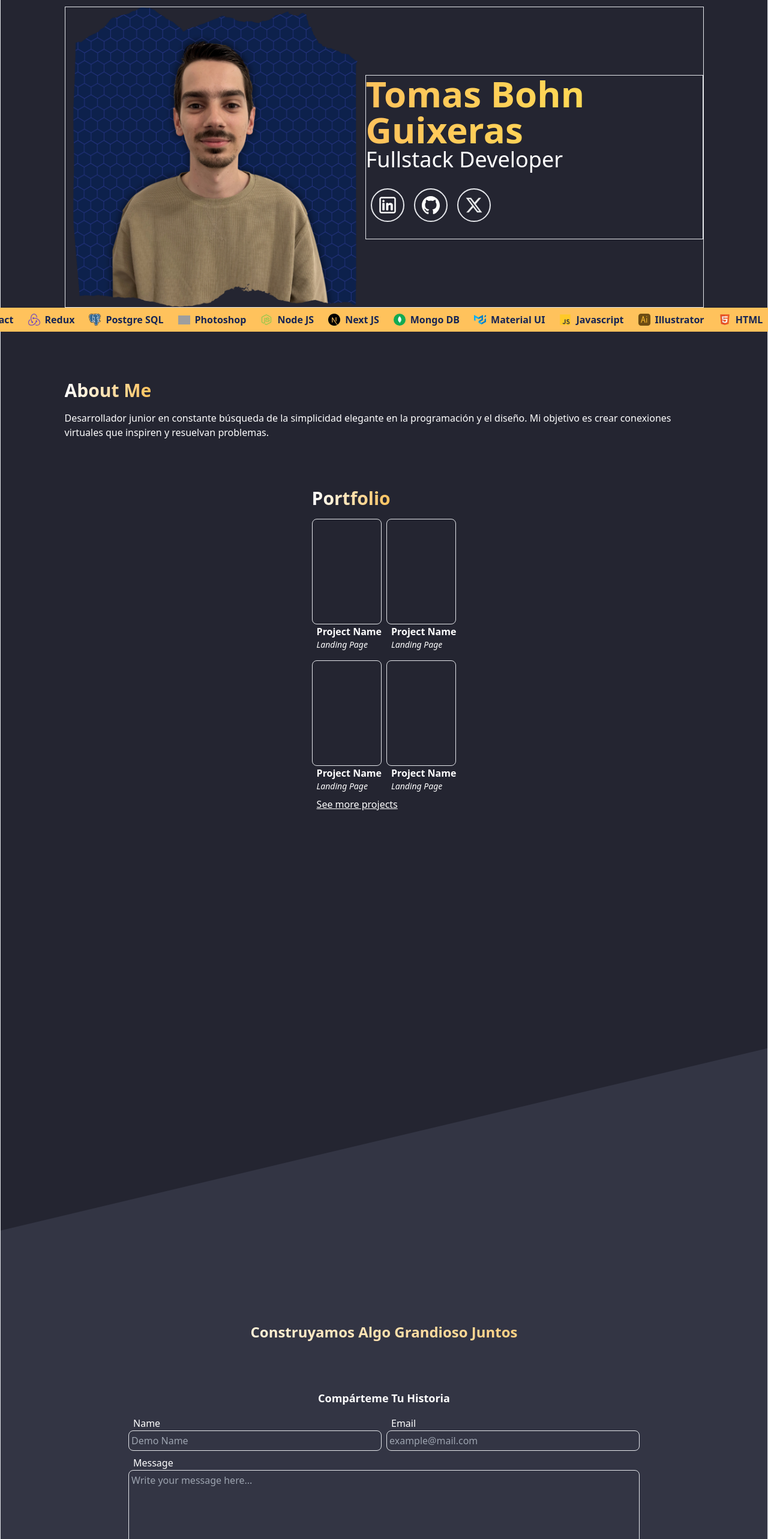
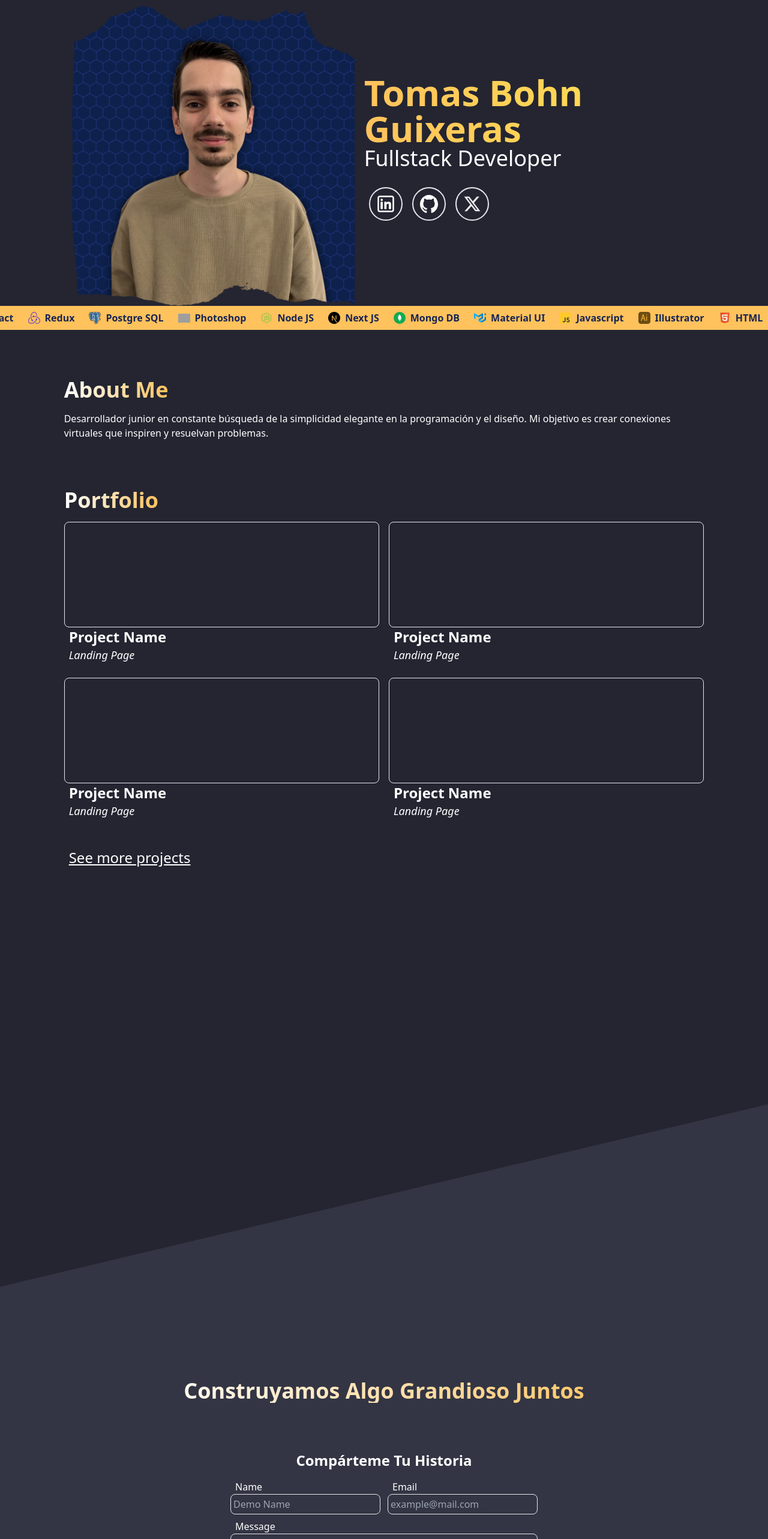
Before and after one commit to tomasguixeras/tomasguixeras-portfolio, a Next.js app: page / in a window 1280 px wide. Shown: the part 80-2646 px from the top of the page at 60% size. Built offline with nearby package versions, Linux system fonts and the light colour scheme; grey boxes are pictures that could not be loaded.

Commit message:
Working on responsive

```diff
--- a/src/app/page.tsx
+++ b/src/app/page.tsx
@@ -8,7 +8,7 @@ import Link from "next/link";
 
 export default function Home() {
   return (
-    <div className="flex flex-col justify-center items-center w-full p-0 m-0 border">
+    <div className="flex flex-col justify-center items-center w-full p-0 m-0">
       <NavBar />
       <main
         id="container"
@@ -16,7 +16,7 @@ export default function Home() {
       >
         <div
           id="hero-section"
-          className="w-full flex flex-col items-center lg:flex-row lg:justify-between border"
+          className="w-full flex flex-col items-center lg:flex-row lg:justify-between"
         >
           <Image
             src="/tomas-hero.png"
@@ -25,7 +25,7 @@ export default function Home() {
             alt="Tomas Bohn Guixeras profile picture"
           />
 
-          <div className=" flex flex-col items-center my-4 border lg:flex-1 lg:items-start">
+          <div className="flex flex-col items-center my-4 lg:flex-1 lg:items-start">
             <div id="text-container" className="text-center lg:text-left">
               <h1 className="text-3xl font-bold bg-gradient-to-r from-[#FFC25C] to-[#ffe551] text-transparent bg-clip-text lg:text-6xl">
                 Tomas Bohn Guixeras
@@ -53,8 +53,8 @@ export default function Home() {
           <Technologies />
         </div>
 
-        <div id="about-section" className="mt-20">
-          <h3 className="text-3xl font-bold bg-gradient-to-r from-white to-[#FFC25C] text-transparent bg-clip-text w-fit mb-4">
+        <div id="about-section" className="mt-20 w-full">
+          <h3 className="text-3xl font-bold bg-gradient-to-r from-white to-[#FFC25C] text-transparent bg-clip-text w-fit mb-4 md:text-4xl">
             About Me
           </h3>
           <p>
@@ -64,17 +64,17 @@ export default function Home() {
           </p>
         </div>
 
-        <div id="Portfolio-section" className="mt-20">
-          <h3 className="text-3xl font-bold bg-gradient-to-r from-white to-[#FFC25C] text-transparent bg-clip-text w-fit mb-4">
+        <div id="Portfolio-section" className="mt-20 w-full">
+          <h3 className="text-3xl font-bold bg-gradient-to-r from-white to-[#FFC25C] text-transparent bg-clip-text w-fit mb-4 md:text-4xl">
             Portfolio
           </h3>
-          <div className="grid grid-cols-2 gap-2">
+          <div className="grid grid-cols-2 gap-2 mb-10 md:gap-4">
             <ProjectCard />
             <ProjectCard />
             <ProjectCard />
             <ProjectCard />
           </div>
-          <Link className="underline pl-2" href="/portfolio">
+          <Link className="underline pl-2 md:text-2xl" href="/portfolio">
             See more projects
           </Link>
         </div>
--- a/src/components/BuildingPage.tsx
+++ b/src/components/BuildingPage.tsx
@@ -3,7 +3,7 @@ import React from 'react'
 
 function BuildingPage() {
   return (
-    <div className="w-5/6 h-screen flex flex-col items-center justify-center">
+    <div className="h-screen flex flex-col items-center justify-center border">
       <div className="w-5/6 h-3/6 flex flex-col items-center justify-center text-3xl">
         <p className="my-2 text-center">We are working on this view.</p>
         <p className="my-2 text-center">It would be available soon.</p>
--- a/src/components/ContactForm.tsx
+++ b/src/components/ContactForm.tsx
@@ -2,10 +2,10 @@ import React from "react";
 
 function ContactForm() {
   return (
-    <div className="w-5/6 mb-16 md:w-8/12">
+    <div className="w-5/6 mb-16 md:max-w-lg">
       <form action="">
-        <div className="flex items-center justify-center text-left">
-          <div className="flex-1 flex flex-col mr-1">
+        <div className="flex items-center justify-center text-left gap-2">
+          <div className="flex-1 flex flex-col">
             <label className="pl-2" htmlFor="">
               Name
             </label>
--- a/src/components/Footer.tsx
+++ b/src/components/Footer.tsx
@@ -19,15 +19,19 @@ function Footer() {
         alt="demo"
       />
 
-      <h3 className="w-4/6 text-2xl font-extrabold bg-gradient-to-r from-white to-[#FFC25C] text-transparent bg-clip-text mb-20">
+      <h3 className="w-4/6 text-2xl font-extrabold bg-gradient-to-r from-white to-[#FFC25C] text-transparent bg-clip-text mb-20 md:text-4xl">
         Construyamos Algo Grandioso Juntos
       </h3>
 
-      <p className="text-lg font-bold mb-4">Compárteme Tu Historia</p>
+      <p className="text-lg font-bold mb-4 md:text-2xl">
+        Compárteme Tu Historia
+      </p>
       <ContactForm />
 
-      <p className="text-lg font-bold mb-4">Descubre Más Sobre Mí</p>
-      <div className="w-5/6 flex flex-col justify-center items-center text-center mb-1">
+      <p className="text-lg font-bold mb-4 md:text-2xl">
+        Descubre Más Sobre Mí
+      </p>
+      <div className="w-5/6 flex flex-col justify-center items-center text-center mb-1 max-w-lg">
         <SocialButton
           icon={"linkedin"}
           title={"Linkedin"}
--- a/src/components/ProjectCard.tsx
+++ b/src/components/ProjectCard.tsx
@@ -4,8 +4,8 @@ function ProjectCard() {
   return (
     <div className='mb-2'>
       <div className="border w-full h-44 rounded-lg"></div>
-      <p className='ml-2 font-bold text-md'>Project Name</p>
-      <p className='ml-2 text-sm italic'>Landing Page</p>
+      <p className='ml-2 font-bold text-md md:text-2xl'>Project Name</p>
+      <p className='ml-2 text-sm italic md:text-lg'>Landing Page</p>
     </div>
   )
 }
```
